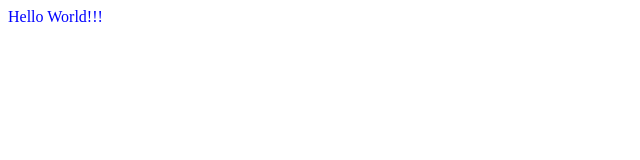
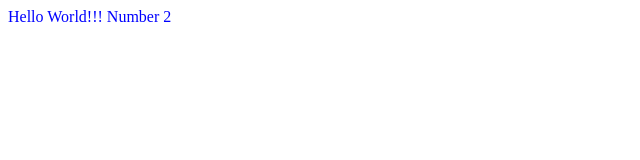
Before and after one commit to david1921/portal, a React app: page / in a window 1280 px wide. Shown: the top 160 px of the page, without its empty margins (0-640 px from the left). Built offline with nearby package versions, Linux system fonts and the light colour scheme.

Commit message:
test jenkins

```diff
--- a/src/components/App.jsx
+++ b/src/components/App.jsx
@@ -5,7 +5,7 @@ export default class App extends React.Component {
 	render(){
 		console.log("hellooo")
 		return(<div className="header">
-            Hello World!!!
+            Hello World!!! Number 2
          </div>)
 	}
 }
```
